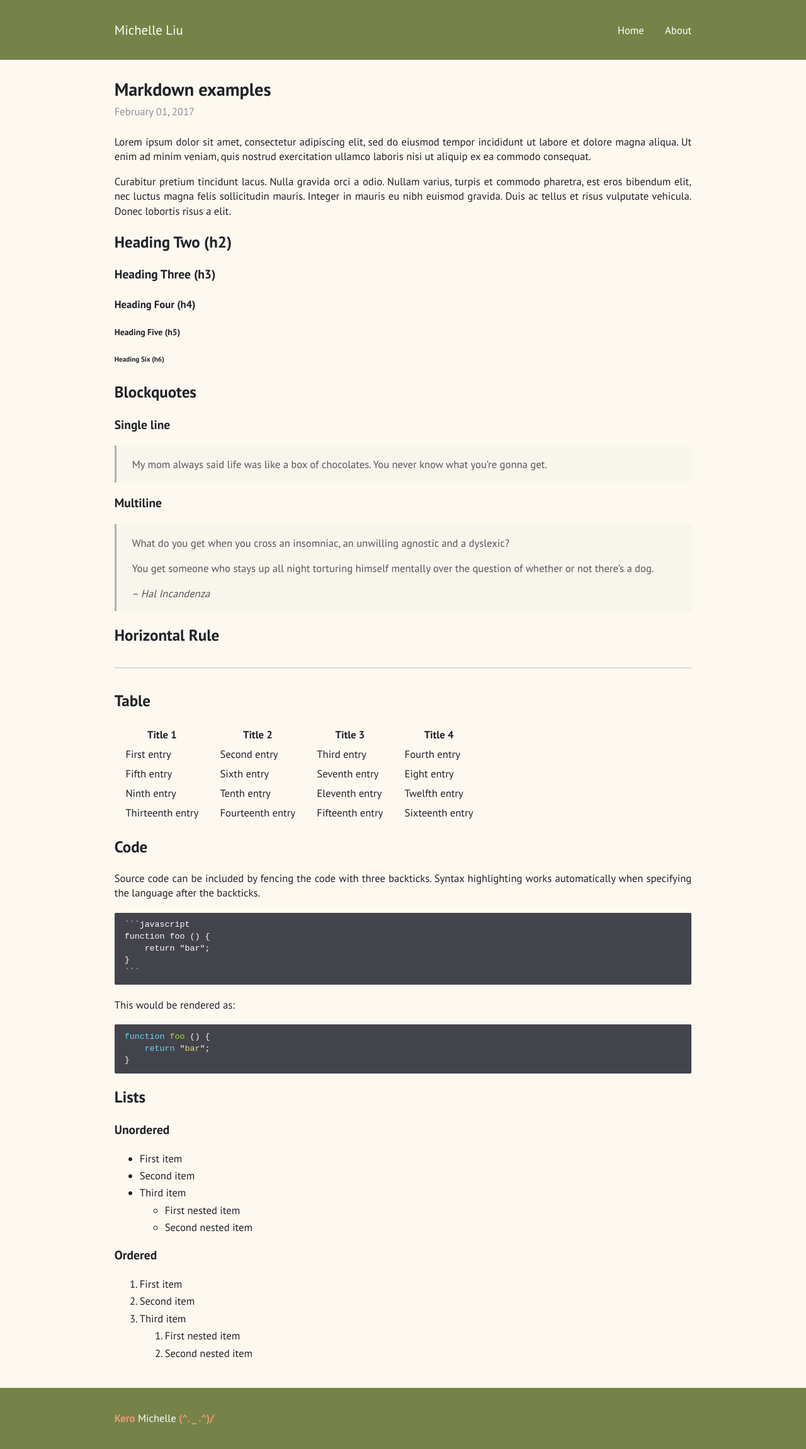
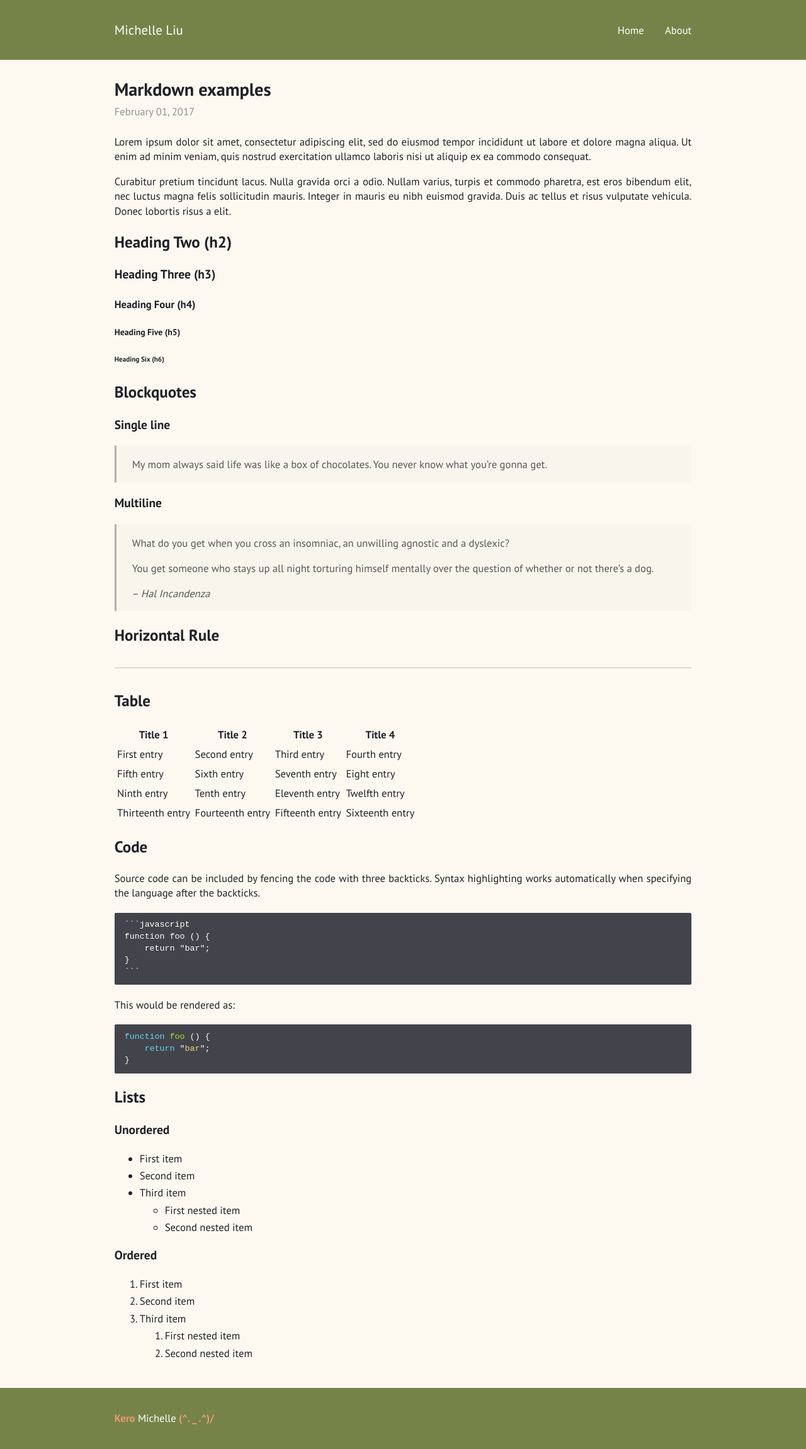
Before and after one commit to KeroMichelle/KeroMichelle.github.io, a Jekyll site: the page built from _posts/2017-02-01-markdown-examples.md, in a window 1280 px wide. Shown: the whole page at 63% size. Built offline with Jekyll 4.4.1, drawn with Linux system fonts in a browser that asks for light colours.

Commit message:
Border radius fix

```diff
--- a/_sass/basic.sass
+++ b/_sass/basic.sass
@@ -90,13 +90,13 @@
   margin: .25em 0
 
 img
-  border-radius: 2px
+  border-radius: 0px
   max-width: 100%
   height: auto
 
 img.home
   margin: .5em 0
-  border-radius: 2px
+  border-radius: 0px
   max-width: 50%
   height: auto
 
@@ -115,7 +115,7 @@
   // box-shadow: 0 0 0 1px reduce(12) inset
 
 th, td
-  padding: .2em 1em
+  padding: .2em .2em
   // box-shadow: 0 0 0 1px reduce(12)
 
 tr:hover, tr:nth-child(odd) td
```
